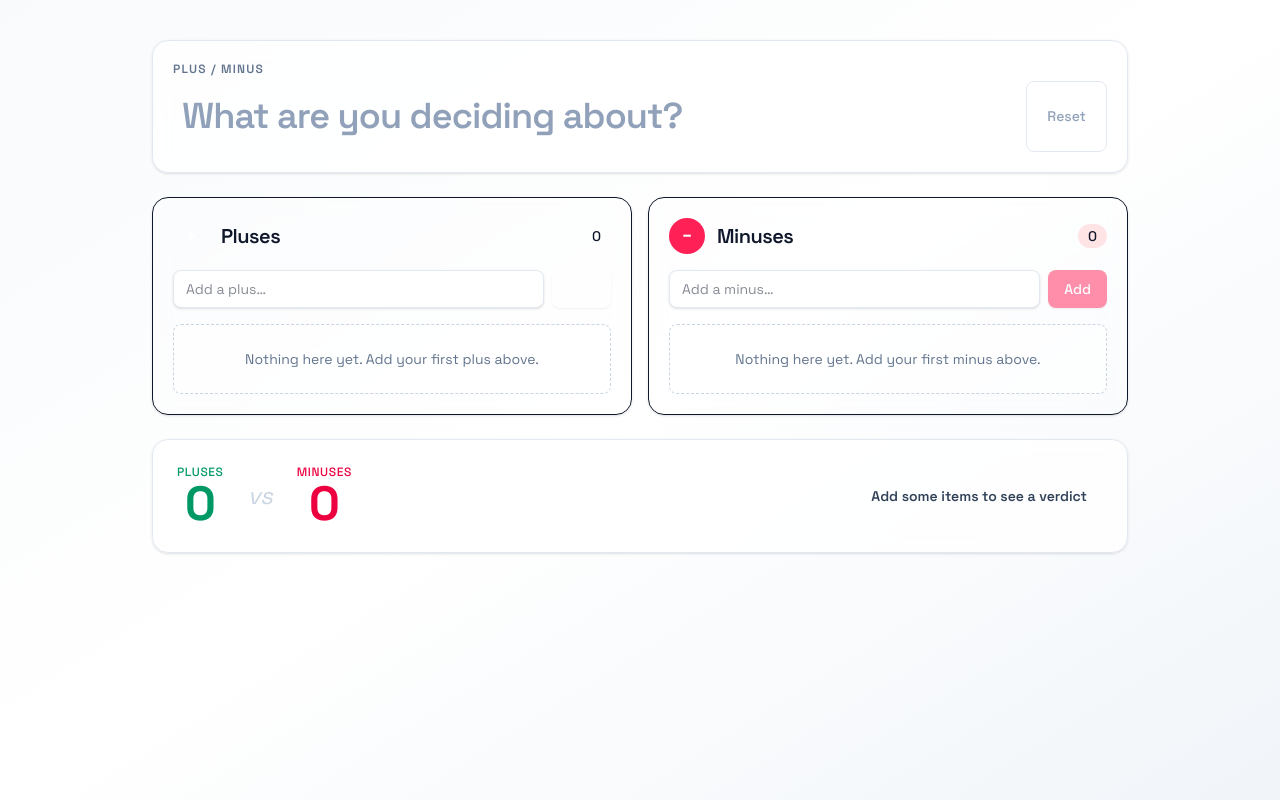
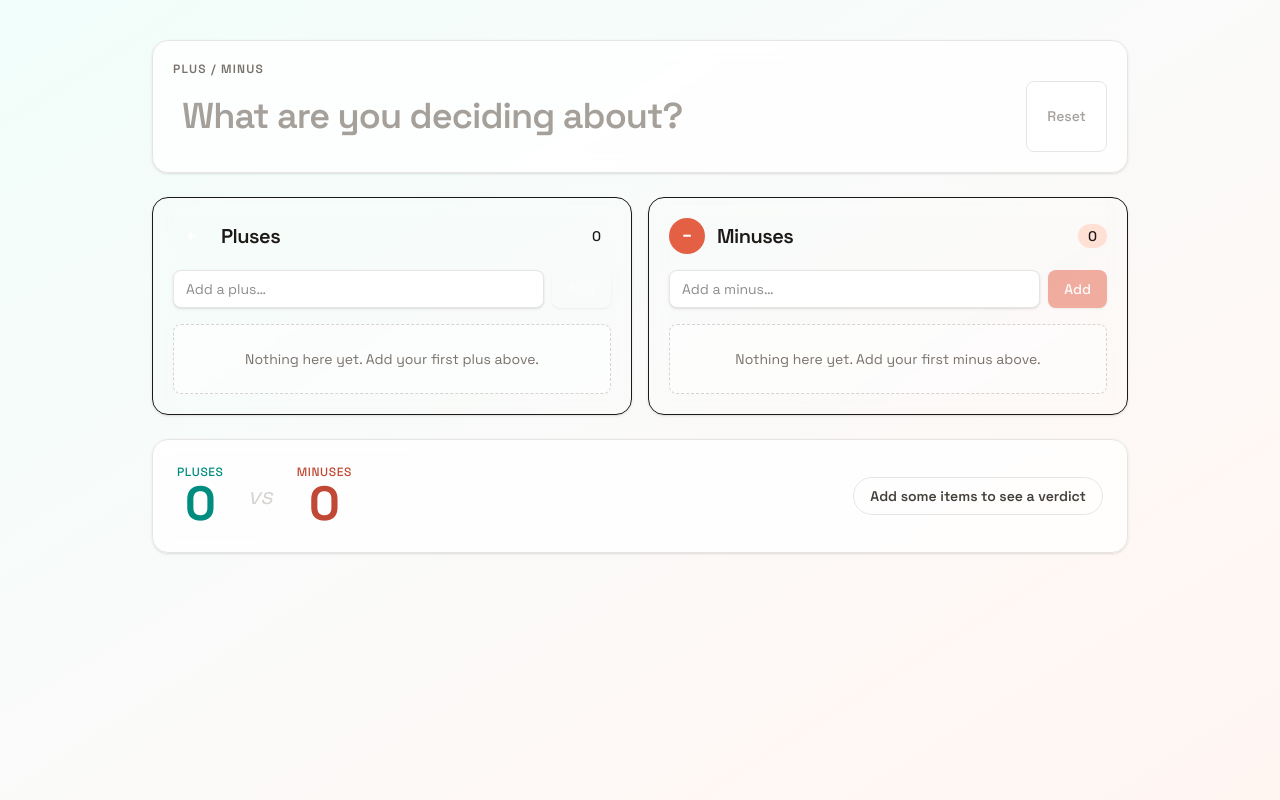
Before and after one commit to Kris1027/angular-plus-minus, an Angular app: page / in a window 1280 px wide. Built offline with nearby package versions, Linux system fonts and the light colour scheme.

Commit message:
feat: add custom jade and clay palettes with verdict-tinted backgrounds

```diff
--- a/src/app/app.html
+++ b/src/app/app.html
@@ -1,10 +1,12 @@
-<div class="min-h-screen bg-gradient-to-br from-slate-50 via-white to-slate-100 text-slate-900">
+<div
+  class="from-jade-50/60 to-clay-50/70 min-h-screen bg-gradient-to-br via-stone-50 text-stone-900"
+>
   <div class="mx-auto flex min-h-screen max-w-5xl flex-col gap-6 px-4 py-6 sm:px-6 sm:py-10">
     <header
-      class="flex flex-row items-end justify-between gap-4 rounded-2xl border border-slate-200 bg-white/80 p-5 shadow-sm backdrop-blur"
+      class="flex flex-row items-end justify-between gap-4 rounded-2xl border border-stone-200 bg-white/80 p-5 shadow-sm backdrop-blur"
     >
       <div class="flex min-w-0 flex-1 flex-col gap-1">
-        <span class="text-xs font-semibold tracking-widest text-slate-500 uppercase">
+        <span class="text-xs font-semibold tracking-widest text-stone-500 uppercase">
           Plus / Minus
         </span>
         <textarea
@@ -14,14 +16,14 @@
           (ngModelChange)="handleTopicChange($event)"
           (keydown.enter)="handleTopicEnter($event)"
           name="topic"
-          class="field-sizing-content w-full resize-none rounded-lg border border-transparent bg-transparent px-2 py-3 text-3xl leading-tight font-semibold tracking-tight text-slate-900 outline-none placeholder:text-slate-400 focus:border-slate-300 focus:bg-white sm:text-4xl"
+          class="field-sizing-content w-full resize-none rounded-lg border border-transparent bg-transparent px-2 py-3 text-3xl leading-tight font-semibold tracking-tight text-stone-900 outline-none placeholder:text-stone-400 focus:border-stone-300 focus:bg-white sm:text-4xl"
         ></textarea>
       </div>
       <button
         type="button"
         (click)="handleReset()"
         [disabled]="!canReset()"
-        class="shrink-0 rounded-lg border border-slate-200 bg-white px-5 py-3 text-sm leading-[37.5px] font-medium text-slate-700 shadow-sm transition hover:border-rose-200 hover:bg-rose-50 hover:text-rose-700 disabled:cursor-not-allowed disabled:border-slate-200 disabled:bg-white disabled:text-slate-400 disabled:shadow-none disabled:hover:border-slate-200 disabled:hover:bg-white disabled:hover:text-slate-400 sm:leading-[45px]"
+        class="hover:border-clay-200 hover:bg-clay-50 hover:text-clay-700 shrink-0 rounded-lg border border-stone-200 bg-white px-5 py-3 text-sm leading-[37.5px] font-medium text-stone-700 shadow-sm transition disabled:cursor-not-allowed disabled:border-stone-200 disabled:bg-white disabled:text-stone-400 disabled:shadow-none disabled:hover:border-stone-200 disabled:hover:bg-white disabled:hover:text-stone-400 sm:leading-[45px]"
       >
         Reset
       </button>
@@ -40,12 +42,12 @@
 
 <dialog
   #resetDialog
-  class="m-auto w-[calc(100%-2rem)] max-w-md rounded-2xl border border-slate-200 bg-white p-0 shadow-2xl backdrop:bg-slate-900/50 backdrop:backdrop-blur-sm"
+  class="m-auto w-[calc(100%-2rem)] max-w-md rounded-2xl border border-stone-200 bg-white p-0 shadow-2xl backdrop:bg-stone-900/50 backdrop:backdrop-blur-sm"
 >
   <div class="p-6">
     <div class="flex items-start gap-4">
       <div
-        class="flex h-10 w-10 shrink-0 items-center justify-center rounded-full bg-rose-100 text-rose-600"
+        class="bg-clay-100 text-clay-600 flex h-10 w-10 shrink-0 items-center justify-center rounded-full"
       >
         <svg viewBox="0 0 20 20" fill="currentColor" class="h-5 w-5" aria-hidden="true">
           <path
@@ -56,8 +58,8 @@
         </svg>
       </div>
       <div class="flex flex-col gap-1">
-        <h2 class="text-xl font-semibold text-slate-900">Reset everything?</h2>
-        <p class="text-sm text-slate-600">
+        <h2 class="text-xl font-semibold text-stone-900">Reset everything?</h2>
+        <p class="text-sm text-stone-600">
           This will clear the topic and all pluses and minuses. This action cannot be undone.
         </p>
       </div>
@@ -67,14 +69,14 @@
       <button
         type="submit"
         value="cancel"
-        class="rounded-lg border border-slate-200 bg-white px-4 py-2 text-sm font-medium text-slate-700 transition hover:bg-slate-50"
+        class="rounded-lg border border-stone-200 bg-white px-4 py-2 text-sm font-medium text-stone-700 transition hover:bg-stone-50"
       >
         Cancel
       </button>
       <button
         type="button"
         (click)="confirmReset()"
-        class="rounded-lg bg-rose-500 px-4 py-2 text-sm font-medium text-white shadow-sm transition hover:bg-rose-600"
+        class="bg-clay-500 hover:bg-clay-600 rounded-lg px-4 py-2 text-sm font-medium text-white shadow-sm transition"
       >
         Reset
       </button>
--- a/src/app/decision/dashboard.html
+++ b/src/app/decision/dashboard.html
@@ -2,34 +2,34 @@
 
 <section
   class="flex flex-col gap-4 rounded-2xl border p-5 shadow-sm backdrop-blur"
-  [class.border-emerald-200]="isPlus"
-  [class.bg-emerald-50/70]="isPlus"
-  [class.border-rose-200]="!isPlus"
-  [class.bg-rose-50/70]="!isPlus"
+  [class.border-jade-200]="isPlus"
+  [class.bg-jade-50/70]="isPlus"
+  [class.border-clay-200]="!isPlus"
+  [class.bg-clay-50/70]="!isPlus"
 >
   <header class="flex items-center justify-between">
     <div class="flex items-center gap-3">
       <span
         class="flex h-9 w-9 items-center justify-center rounded-full text-lg font-bold text-white"
-        [class.bg-emerald-500]="isPlus"
-        [class.bg-rose-500]="!isPlus"
+        [class.bg-jade-500]="isPlus"
+        [class.bg-clay-500]="!isPlus"
       >
         {{ symbol }}
       </span>
       <h2
         class="text-xl font-semibold tracking-tight"
-        [class.text-emerald-800]="isPlus"
-        [class.text-rose-800]="!isPlus"
+        [class.text-jade-800]="isPlus"
+        [class.text-clay-800]="!isPlus"
       >
         {{ title }}
       </h2>
     </div>
     <span
       class="rounded-full px-2.5 py-0.5 text-sm font-medium"
-      [class.bg-emerald-100]="isPlus"
-      [class.text-emerald-800]="isPlus"
-      [class.bg-rose-100]="!isPlus"
-      [class.text-rose-800]="!isPlus"
+      [class.bg-jade-100]="isPlus"
+      [class.text-jade-800]="isPlus"
+      [class.bg-clay-100]="!isPlus"
+      [class.text-clay-800]="!isPlus"
     >
       {{ count() }}
     </span>
@@ -42,7 +42,7 @@
       <app-item-card [item]="item" [kind]="kind()" />
     } @empty {
       <p
-        class="rounded-lg border border-dashed border-slate-300 bg-white/50 px-3 py-6 text-center text-sm text-slate-500"
+        class="rounded-lg border border-dashed border-stone-300 bg-white/50 px-3 py-6 text-center text-sm text-stone-500"
       >
         Nothing here yet. Add your first {{ isPlus ? 'plus' : 'minus' }} above.
       </p>
--- a/src/app/decision/item-card.ts
+++ b/src/app/decision/item-card.ts
@@ -29,10 +29,6 @@ export class ItemCardComponent {
   protected readonly editing = signal(false);
   protected readonly draft = signal('');
 
-  protected get accent(): string {
-    return this.kind() === 'plus' ? 'emerald' : 'rose';
-  }
-
   protected startEdit(): void {
     this.draft.set(this.item().text);
     this.editing.set(true);
--- a/src/app/decision/item-form.html
+++ b/src/app/decision/item-form.html
@@ -7,18 +7,18 @@
     [ngModel]="draft()"
     (ngModelChange)="draft.set($event)"
     name="draft"
-    class="flex-1 rounded-lg border border-slate-200 bg-white px-3 py-2 text-sm shadow-sm transition outline-none focus:border-slate-400 focus:ring-2"
-    [class.focus:ring-emerald-200]="isPlus"
-    [class.focus:ring-rose-200]="!isPlus"
+    class="flex-1 rounded-lg border border-stone-200 bg-white px-3 py-2 text-sm shadow-sm transition outline-none focus:border-stone-400 focus:ring-2"
+    [class.focus:ring-jade-200]="isPlus"
+    [class.focus:ring-clay-200]="!isPlus"
   />
   <button
     type="submit"
     [disabled]="!draft().trim()"
     class="shrink-0 rounded-lg px-4 py-2 text-sm font-medium text-white shadow-sm transition disabled:cursor-not-allowed disabled:opacity-50"
-    [class.bg-emerald-500]="isPlus"
-    [class.hover:bg-emerald-600]="isPlus"
-    [class.bg-rose-500]="!isPlus"
-    [class.hover:bg-rose-600]="!isPlus"
+    [class.bg-jade-500]="isPlus"
+    [class.hover:bg-jade-600]="isPlus"
+    [class.bg-clay-500]="!isPlus"
+    [class.hover:bg-clay-600]="!isPlus"
   >
     Add
   </button>
--- a/src/app/decision/summary.html
+++ b/src/app/decision/summary.html
@@ -1,29 +1,43 @@
 @let b = badge();
 
-<section class="rounded-2xl border border-slate-200 bg-white/80 p-6 shadow-sm backdrop-blur">
+<section
+  class="rounded-2xl border p-6 shadow-sm backdrop-blur transition-colors"
+  [class.border-jade-300]="b.tone === 'jade'"
+  [class.bg-jade-100]="b.tone === 'jade'"
+  [class.border-clay-300]="b.tone === 'clay'"
+  [class.bg-clay-100]="b.tone === 'clay'"
+  [class.border-stone-400]="b.tone === 'tie'"
+  [class.bg-stone-200]="b.tone === 'tie'"
+  [class.border-stone-200]="b.tone === 'stone'"
+  [class.bg-white/80]="b.tone === 'stone'"
+>
   <div class="flex flex-col items-center gap-4 sm:flex-row sm:justify-between">
     <div class="flex items-center gap-6">
       <div class="flex flex-col items-center">
-        <span class="text-xs font-medium tracking-wider text-emerald-600 uppercase">Pluses</span>
-        <span class="text-5xl font-bold text-emerald-600 tabular-nums">{{ plusCount() }}</span>
+        <span class="text-jade-600 text-xs font-medium tracking-wider uppercase">Pluses</span>
+        <span class="text-jade-600 text-5xl font-bold tabular-nums">{{ plusCount() }}</span>
       </div>
-      <span class="text-2xl text-slate-300 italic">vs</span>
+      <span class="text-2xl text-stone-300 italic">vs</span>
       <div class="flex flex-col items-center">
-        <span class="text-xs font-medium tracking-wider text-rose-600 uppercase">Minuses</span>
-        <span class="text-5xl font-bold text-rose-600 tabular-nums">{{ minusCount() }}</span>
+        <span class="text-clay-600 text-xs font-medium tracking-wider uppercase">Minuses</span>
+        <span class="text-clay-600 text-5xl font-bold tabular-nums">{{ minusCount() }}</span>
       </div>
     </div>
 
     <div
-      class="rounded-full px-4 py-2 text-sm font-semibold"
-      [class.bg-emerald-100]="b.tone === 'emerald'"
-      [class.text-emerald-800]="b.tone === 'emerald'"
-      [class.bg-rose-100]="b.tone === 'rose'"
-      [class.text-rose-800]="b.tone === 'rose'"
-      [class.bg-amber-100]="b.tone === 'amber'"
-      [class.text-amber-800]="b.tone === 'amber'"
-      [class.bg-slate-100]="b.tone === 'slate'"
-      [class.text-slate-700]="b.tone === 'slate'"
+      class="rounded-full border px-4 py-2 text-sm font-semibold"
+      [class.border-jade-300]="b.tone === 'jade'"
+      [class.bg-jade-100]="b.tone === 'jade'"
+      [class.text-jade-800]="b.tone === 'jade'"
+      [class.border-clay-300]="b.tone === 'clay'"
+      [class.bg-clay-100]="b.tone === 'clay'"
+      [class.text-clay-800]="b.tone === 'clay'"
+      [class.border-stone-400]="b.tone === 'tie'"
+      [class.bg-stone-200]="b.tone === 'tie'"
+      [class.text-stone-800]="b.tone === 'tie'"
+      [class.border-stone-200]="b.tone === 'stone'"
+      [class.bg-stone-100]="b.tone === 'stone'"
+      [class.text-stone-700]="b.tone === 'stone'"
     >
       {{ b.label }}
       @if (diff() !== 0) {
--- a/src/app/decision/summary.ts
+++ b/src/app/decision/summary.ts
@@ -3,7 +3,7 @@ import { DecisionStore } from './decision-store';
 
 type Badge = {
   label: string;
-  tone: 'emerald' | 'rose' | 'slate' | 'amber';
+  tone: 'jade' | 'clay' | 'stone' | 'tie';
 };
 
 @Component({
@@ -23,14 +23,14 @@ export class SummaryComponent {
   protected readonly badge = computed<Badge>(() => {
     switch (this.store.verdict()) {
       case 'plus':
-        return { label: 'Pluses win — lean toward yes', tone: 'emerald' };
+        return { label: 'Pluses win — lean toward yes', tone: 'jade' };
       case 'minus':
-        return { label: 'Minuses win — think twice', tone: 'rose' };
+        return { label: 'Minuses win — think twice', tone: 'clay' };
       case 'tie':
-        return { label: 'Tied — keep weighing', tone: 'amber' };
+        return { label: 'Tied — keep weighing', tone: 'tie' };
       case 'empty':
       default:
-        return { label: 'Add some items to see a verdict', tone: 'slate' };
+        return { label: 'Add some items to see a verdict', tone: 'stone' };
     }
   });
 }
```
Also changed, not shown: src/app/decision/item-card.html (+10 -8 lines), src/styles.css (+26 -0 lines).
